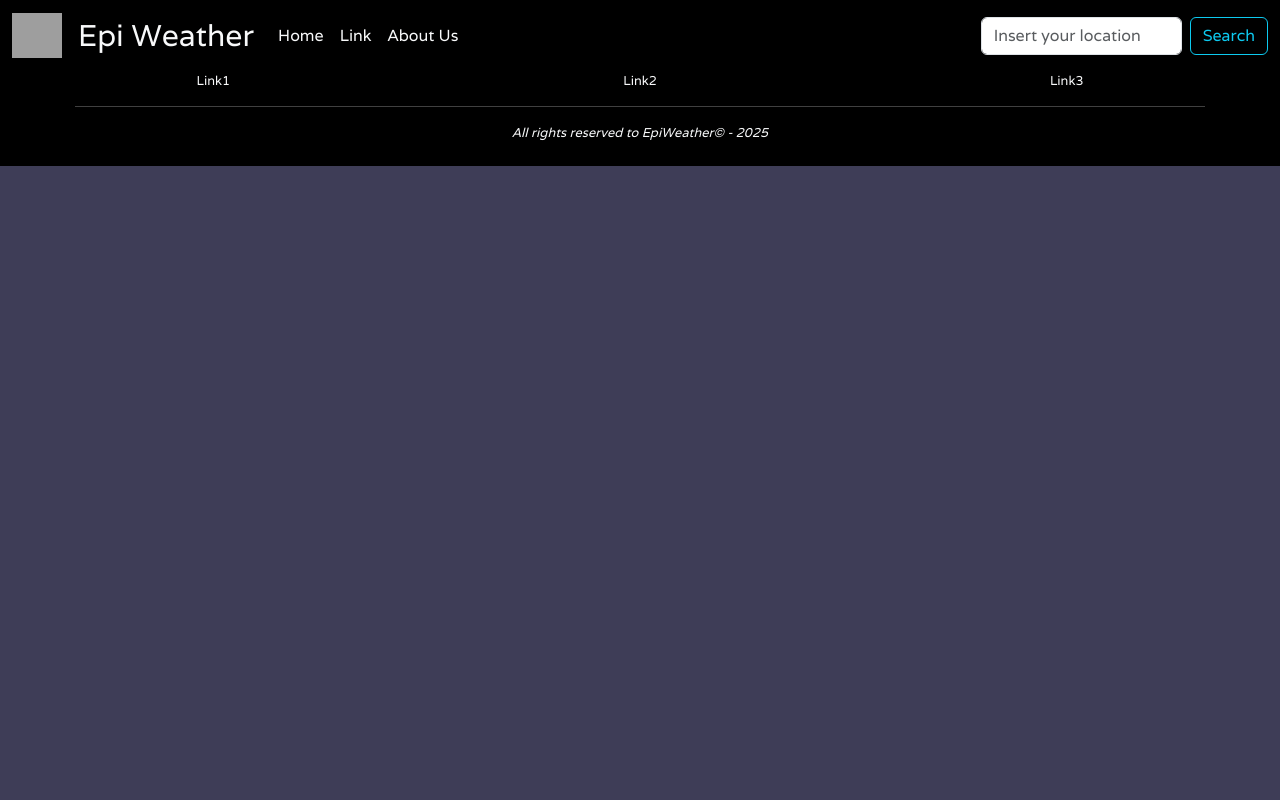
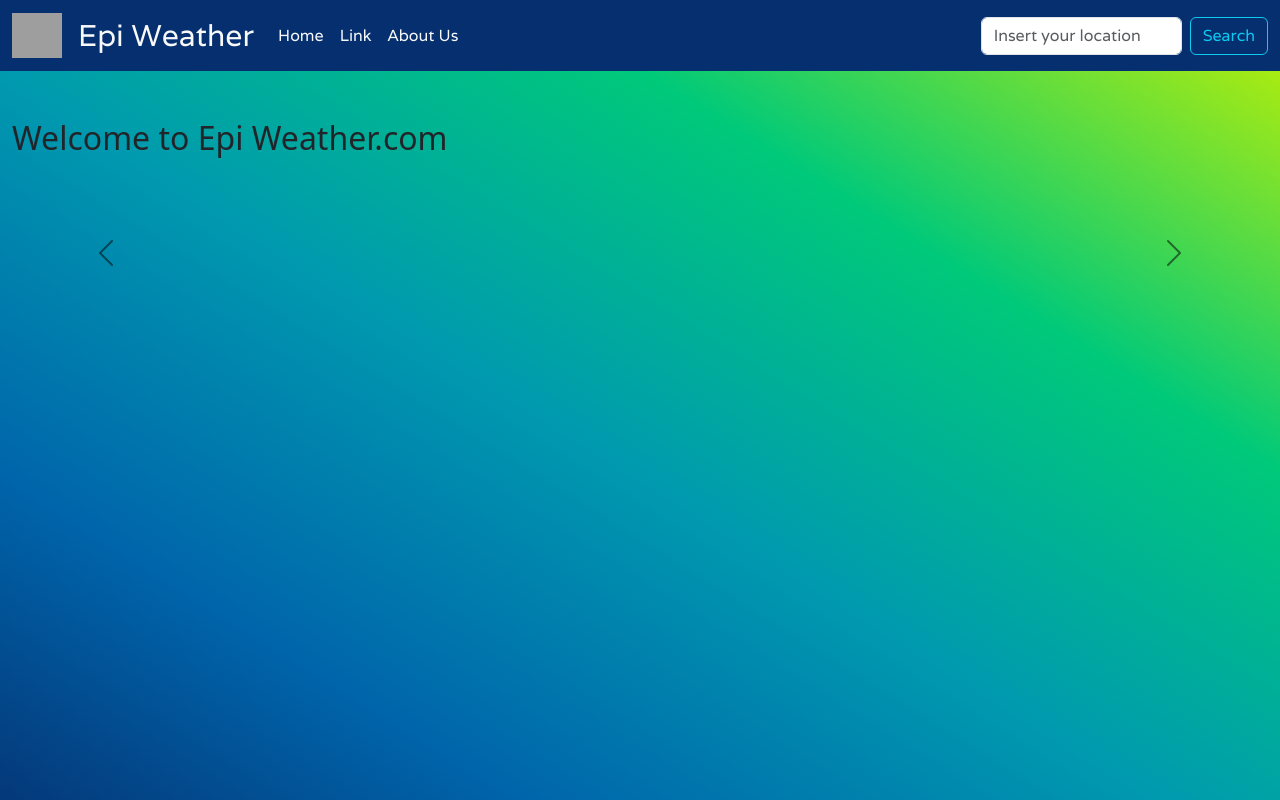
Before and after one commit to Dade1991/U3-W2-D5-Davide-Braghi-TEST, a React (Vite) app in the folder weather-web-app/: page / in a window 1280 px wide. Shown: the top 800 px of the page. Built offline with nearby package versions, Linux system fonts and the light colour scheme; no server answers; grey boxes are pictures that could not be loaded.

Commit message:
Redo homepage

```diff
--- a/weather-web-app/src/App.jsx
+++ b/weather-web-app/src/App.jsx
@@ -3,13 +3,16 @@ import "bootstrap/dist/css/bootstrap.min.css"
 import { BrowserRouter, Routes, Route } from "react-router-dom"
 import CustomNavbar from "./components/CutomNavbar"
 import CustomFooter from "./components/CustomFooter"
+import HomepageMain2 from "./components/HomepageMain"
 
 function App() {
   return (
     <>
       <BrowserRouter>
         <CustomNavbar />
-        <Routes></Routes>
+        <Routes>
+          <Route path="/" element={<HomepageMain2 />} />
+        </Routes>
         <CustomFooter />
       </BrowserRouter>
     </>
--- a/weather-web-app/src/components/CustomFooter.css
+++ b/weather-web-app/src/components/CustomFooter.css
@@ -1,11 +1,12 @@
 .footer-custom {
   /* background-color: rgba(62, 61, 87, 1) !important; */
-  background-color: rgb(0, 0, 0) !important;
+  background-color: #052f6f !important;
   font-family: "Varela", sans-serif;
 }
 
-p {
+a {
   font-size: 0.8em;
+  text-decoration: none;
 }
 
 hr {
--- a/weather-web-app/src/components/CustomFooter.jsx
+++ b/weather-web-app/src/components/CustomFooter.jsx
@@ -7,13 +7,19 @@ function CustomFooter() {
       <Container fluid className="footer-custom">
         <Row className="text-center">
           <Col>
-            <p className="m-0 text-light">Link1</p>
+            <a className="m-0 text-light" href="">
+              Settings
+            </a>
           </Col>
           <Col>
-            <p className="m-0 text-light">Link2</p>
+            <a className="m-0 text-light" href="">
+              Legal Notice
+            </a>
           </Col>
           <Col>
-            <p className="m-0 text-light">Link3</p>
+            <a className="m-0 text-light" href="">
+              Contact Us
+            </a>
           </Col>
         </Row>
         <hr className="mx-auto" />
--- a/weather-web-app/src/components/CustomNavbar.css
+++ b/weather-web-app/src/components/CustomNavbar.css
@@ -2,7 +2,7 @@
 
 .bg-body-tertiary {
   /* background-color: rgba(62, 61, 87, 1) !important; */
-  background-color: rgb(0, 0, 0) !important;
+  background-color: #052f6f !important;
   font-family: "Varela", sans-serif;
 }
 
--- /dev/null
+++ b/weather-web-app/src/components/HomepageMain.css
@@ -0,0 +1,10 @@
+.carousel-main {
+  background-image: linear-gradient(
+    to right top,
+    #052f6f,
+    #0065ab,
+    #009aaf,
+    #00c97a,
+    #a8eb12
+  );
+}
--- /dev/null
+++ b/weather-web-app/src/components/HomepageMain.jsx
@@ -0,0 +1,110 @@
+import Carousel from "react-bootstrap/Carousel"
+import Container from "react-bootstrap/esm/Container"
+import { Row, Col } from "react-bootstrap/esm"
+import { useState } from "react"
+import "./HomepageMain.css"
+
+const endPoint = "https://api.openweathermap.org/data/2.5/weather?q="
+
+const HomepageMain = () => {
+  // const [city, setCity] = useState("")
+  // const [country, setCountry] = useState("IT")
+  // const APICode = "86b71f12d4c8dd28bba393a8a0a8e2e7"
+
+  // const PiacenzaAPI =
+  //   "https://api.openweathermap.org/data/2.5/weather?q=Piacenza,IT&appid=86b71f12d4c8dd28bba393a8a0a8e2e7"
+
+  //   const MilanoAPI = "https://api.openweathermap.org/data/2.5/weather?q=Milano,IT&appid=86b71f12d4c8dd28bba393a8a0a8e2e7"
+
+  // const [weatherData, setWeatherData] = useState()
+
+  // const getWeather = () => {
+  //   fetch(endPoint + city + "," + country + "&appid=" + APICode)
+  //     .then((res) => {
+  //       if (res.ok) {
+  //         return res.json()
+  //       } else {
+  //         throw new Error("Error has occurred during retrieving info")
+  //       }
+  //     })
+  //     .then((data) => {
+  //       setWeatherData({})
+  //       // console.log(data.name)
+  //       // console.log(data.weather[0].description)
+  //       // console.log(data.main.temp)
+  //       // console.log(data.main.feels_like)
+  //       // console.log(data.main.temp_min)
+  //       // console.log(data.main.temp_max)
+  //     })
+  //     .catch((err) => {
+  //       console.error("Fetch error:", err)
+  //     })
+  // }
+
+  // getWeather()
+
+  const APICode = "86b71f12d4c8dd28bba393a8a0a8e2e7"
+  const [carouselCities, setCarouselCities] = useState()
+
+  const carouselCity = () => {
+    Promise.all([
+      fetch(endPoint + "Piacenza,IT&appid=" + APICode).then((res) =>
+        res.json()
+      ),
+      fetch(endPoint + "Milano,IT&appid=" + APICode).then((res) => res.json()),
+      fetch(endPoint + "Tokyo,JP&appid=" + APICode).then((res) => res.json()),
+    ])
+      .then(([piacenzaData, milanoData, tokyoData]) => {
+        setCarouselCities([piacenzaData, milanoData, tokyoData])
+        console.log(milanoData)
+      })
+      .catch((err) => {
+        console.error("Fetch error:", err)
+      })
+  }
+
+  carouselCity()
+  console.log(carouselCities)
+
+  return (
+    <Container fluid className="carousel-main vh-100">
+      <div>
+        <h2 className="text-dark pt-5">Welcome to Epi Weather.com</h2>
+      </div>
+      <Carousel indicators={false} data-bs-theme="dark" className="pt-5">
+        <Carousel.Item>
+          <Row>
+            <Col>
+              <div className="my-2">
+                {/* <h1>Location: {carouselCities[0].name}</h1> */}
+              </div>
+              <div className="d-flex flex-row justify-content-between">
+                <div>
+                  <p>Current Weather: </p>
+                  <p>Current Avarage Temperature: </p>
+                  <p>Feels like Temperature: </p>
+                </div>
+                <div className="d-flex flex-row">
+                  <p className="me-2">Minimum Temperature: </p>
+                  <p>Max Temperature: </p>
+                </div>
+              </div>
+            </Col>
+          </Row>
+        </Carousel.Item>
+        <Carousel.Item>
+          <Row>
+            <Col></Col>
+          </Row>
+        </Carousel.Item>
+        <Carousel.Item>
+          <Row>
+            <Col></Col>
+          </Row>
+        </Carousel.Item>
+      </Carousel>
+    </Container>
+  )
+}
+
+export default HomepageMain
--- a/weather-web-app/src/index.css
+++ b/weather-web-app/src/index.css
@@ -9,6 +9,16 @@
 @import url("https://fonts.googleapis.com/css2?family=Varela&display=swap");
 
 :root {
-  background-color: rgba(62, 61, 87, 1);
+  background-image: linear-gradient(
+    to right top,
+    #052f6f,
+    #0065ab,
+    #009aaf,
+    #00c97a,
+    #a8eb12
+  );
+  background-repeat: no-repeat;
+  background-size: cover;
+  height: 100vh;
   font-family: "Varela", sans-serif;
 }
```
Also changed, not shown: 1 other file (tests, documents, lock files or other folders).
